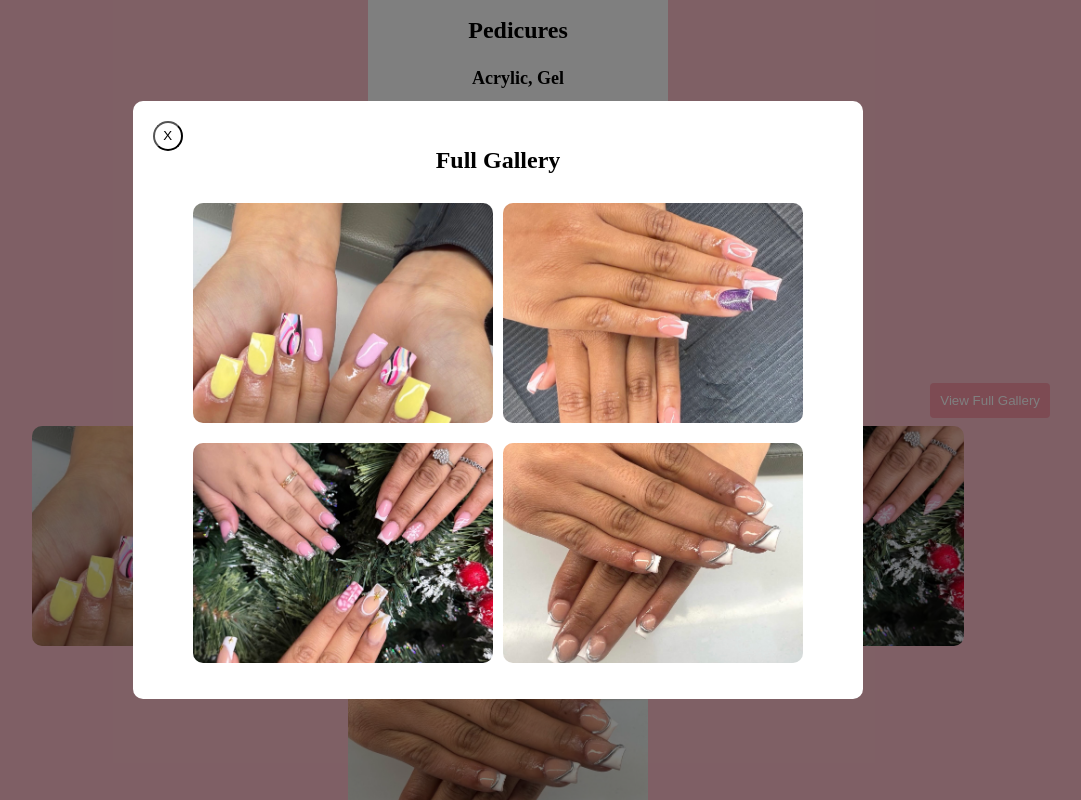
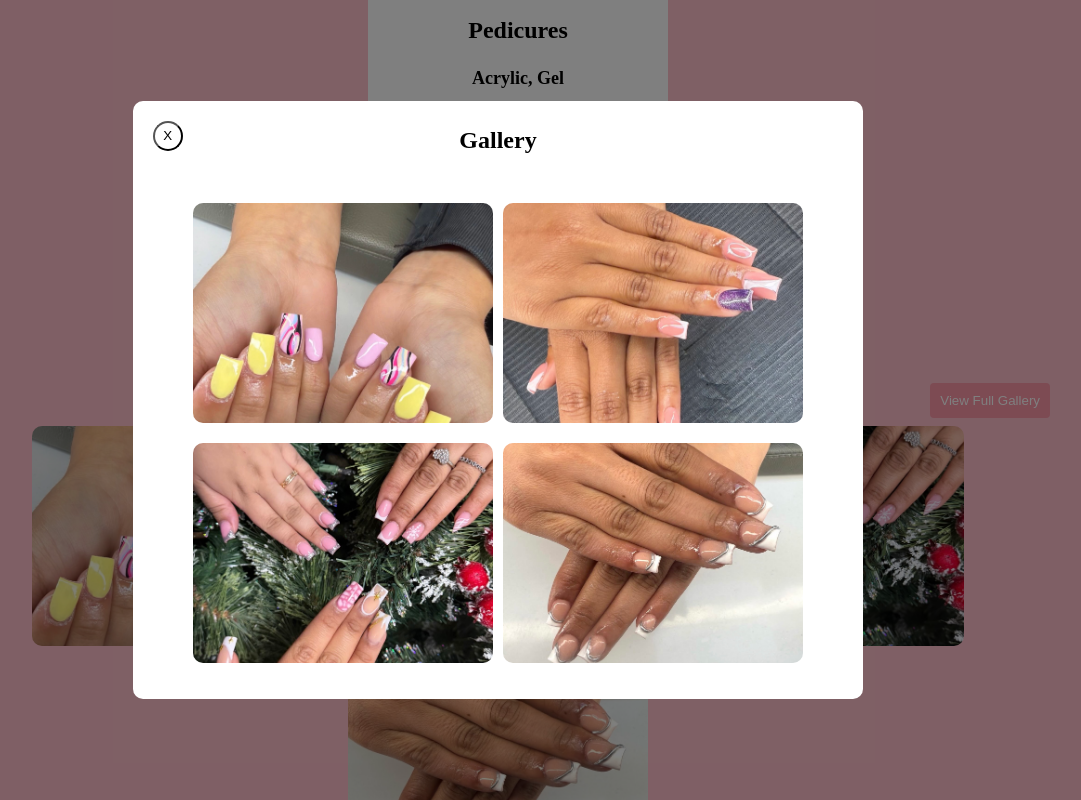
Before and after one commit to ElijahSWilliams/NailSite, a React (Vite) app: page / in a window 1280 px wide. Both pictures are taken after a click on the button "View Full Gallery". Shown: the part 1258-2058 px from the top of the page, without its empty margins (142-1223 px from the left). Built offline with nearby package versions, Linux system fonts and the light colour scheme.

Commit message:
CSS adjustments

```diff
--- a/src/Modal/Modal.css
+++ b/src/Modal/Modal.css
@@ -63,7 +63,7 @@
   column-gap: 10px;
   justify-content: center;
   flex-wrap: wrap;
-  background-color: white;
+
   border-radius: 10px;
   margin: 0px;
   /* padding: 10px; */
@@ -72,5 +72,5 @@
 .modal__header {
   text-align: center;
   position: relative;
-  top: -10px;
+  top: -30px;
 }
--- a/src/Modal/Modal.jsx
+++ b/src/Modal/Modal.jsx
@@ -39,7 +39,7 @@ function Modal({ isOpen, setIsOpen }) {
         </button>
 
         <div className="modal__content">
-          <h2 className="modal__header">Full Gallery</h2>
+          <h2 className="modal__header">Gallery</h2>
           <div className="modal__gallery">
             {cardData.map((cardData) => (
               <Card
```
Also changed, not shown: src/Portfolio/Portfolio.css (+0 -8 lines).
